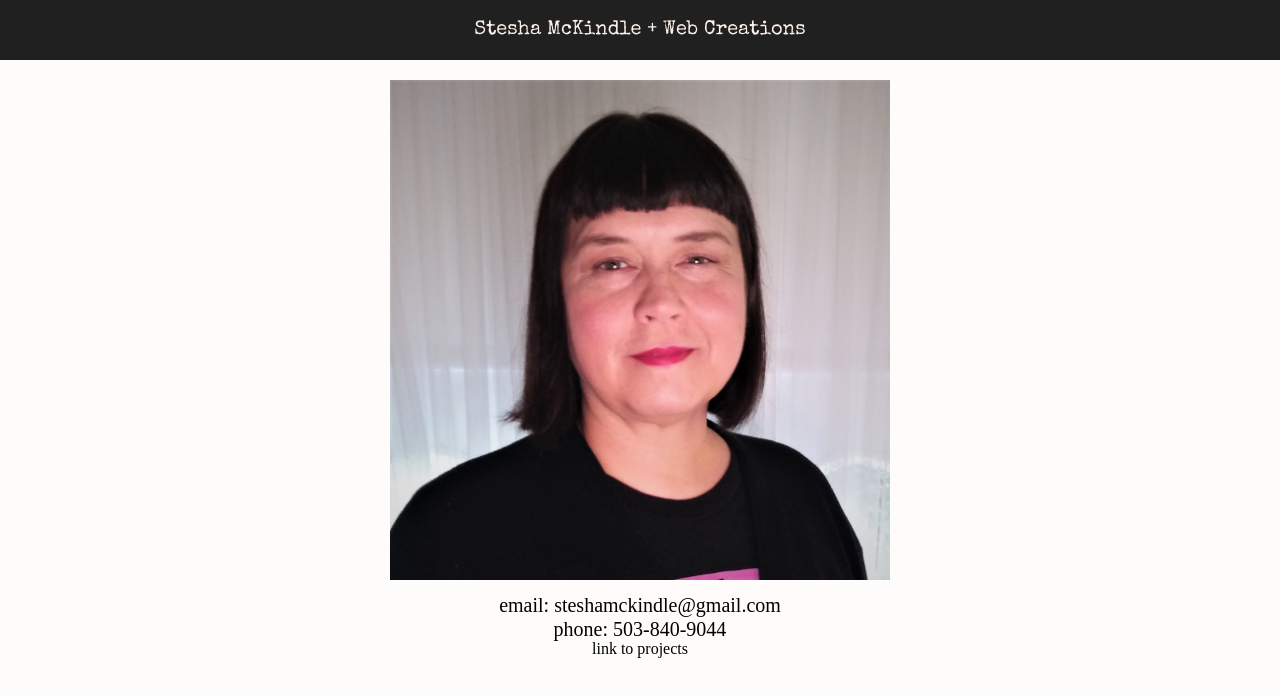
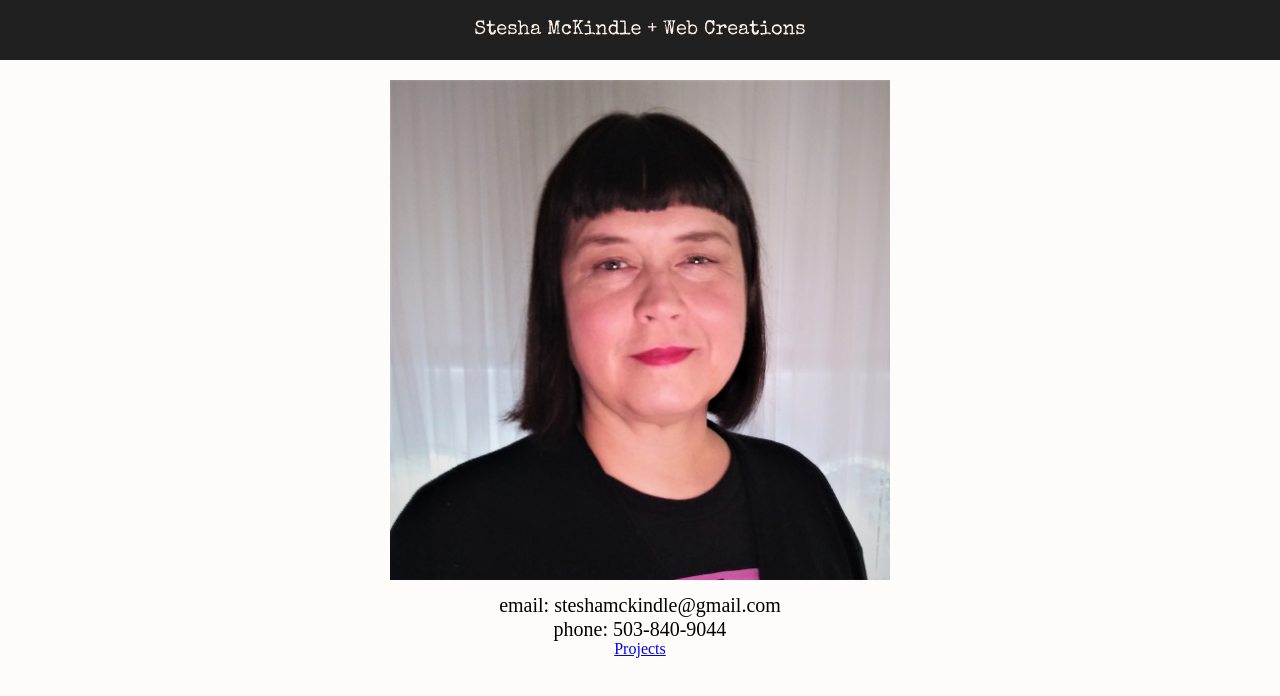
Before and after one commit to SteeshMcK/developer-portfolio-2021, a Next.js app: page / in a window 1280 px wide. Shown: the top 696 px of the page. Built offline with nearby package versions, Linux system fonts and the light colour scheme.

Commit message:
add link to projects page

```diff
--- a/pages/index.js
+++ b/pages/index.js
@@ -1,5 +1,6 @@
 import Head from 'next/head'
 import Image from 'next/image'
+import Link from 'next/link'
 import styles from '../styles/Home.module.css'
 
 export default function Home() {
@@ -18,7 +19,9 @@ export default function Home() {
           <p>phone: 503-840-9044</p>
         </div>
         <div className='projects'>
-          <p>link to projects</p>
+          <Link href='./projects'>
+            <a>Projects</a>
+          </Link>
         </div>
       </main>
     </div>
```
